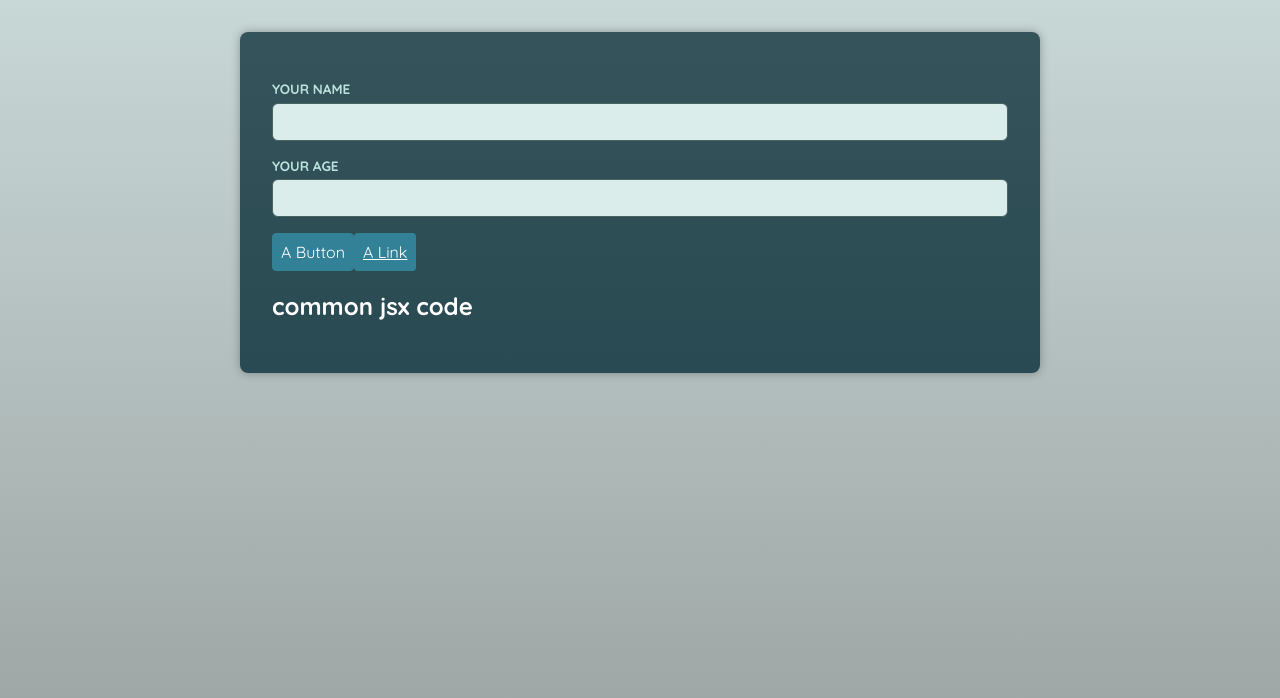
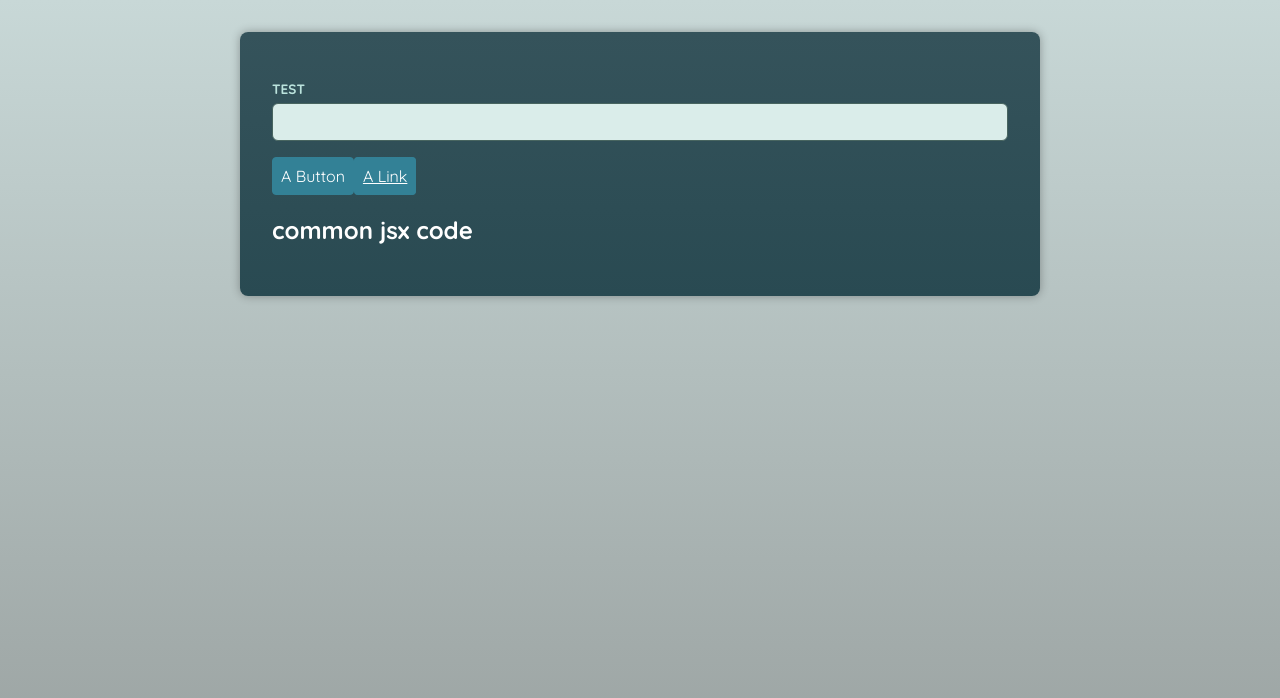
Before and after one commit to abelgc/Wrapping-Components-React, a React (Vite) app: page / in a window 1280 px wide. Shown: the top 698 px of the page. Built offline with nearby package versions, Linux system fonts and the light colour scheme; a web font is replaced by a local one.

Commit message:
fordwardRef function for Input component to pass ref parent to child

```diff
--- a/src/App.tsx
+++ b/src/App.tsx
@@ -1,13 +1,16 @@
+import { useRef } from "react";
 import Button from "./components/Button";
 import Container from "./components/Container";
 import Input from "./components/Input";
 
 
 function App() {
+  const inputRef = useRef<HTMLInputElement>(null);
+
   return (
     <main>
-      <Input id="name" label="Your name"  type="text"/>
-      <Input id="age" label="Your age" type="number"/>
+      {/* <Input id="name" label="Your name"  type="text"/> */}
+      <Input id="test" label="Test" ref={inputRef}/>
       <Button>A Button</Button>
       <Button href="www.google.com">A Link</Button>
       <Container asProp={"h2"}>common jsx code</Container>
--- a/src/components/Container.tsx
+++ b/src/components/Container.tsx
@@ -10,10 +10,10 @@ type ContainerProps<C extends ElementType> = { //incomming component identifier
     children: ReactNode;
 }& React.ComponentPropsWithoutRef<C>;
 
-export default function Container<T extends ElementType>({asProp, children}: ContainerProps<T>) {
+export default function Container<T extends ElementType>({asProp, children, ...props}: ContainerProps<T>) {
     const Container = asProp || 'div';
     return (
-        <Container>
+        <Container {...props}>
            {children}
         </Container>
     );
--- a/src/components/input.tsx
+++ b/src/components/input.tsx
@@ -1,15 +1,18 @@
-import { type ComponentPropsWithoutRef } from 'react';
+import { forwardRef, type ComponentPropsWithoutRef } from 'react';
 
 type InputProps = {
     label: string;
     id: string;
-  }& ComponentPropsWithoutRef<"input">;
+  } & ComponentPropsWithoutRef<"input">;
 
-  export default function Input({label, id, ...props}: InputProps) {
+const Input = forwardRef<HTMLInputElement, InputProps>(function Input({label, id, ...props}, ref) {
     return (
       <p>
         <label htmlFor={id}>{label}</label>
-        <input id={id} {...props}  />
+        <input id={id} {...props} ref={ref} />
       </p>
     );
-  }
+
+});
+
+ export default Input;
```
